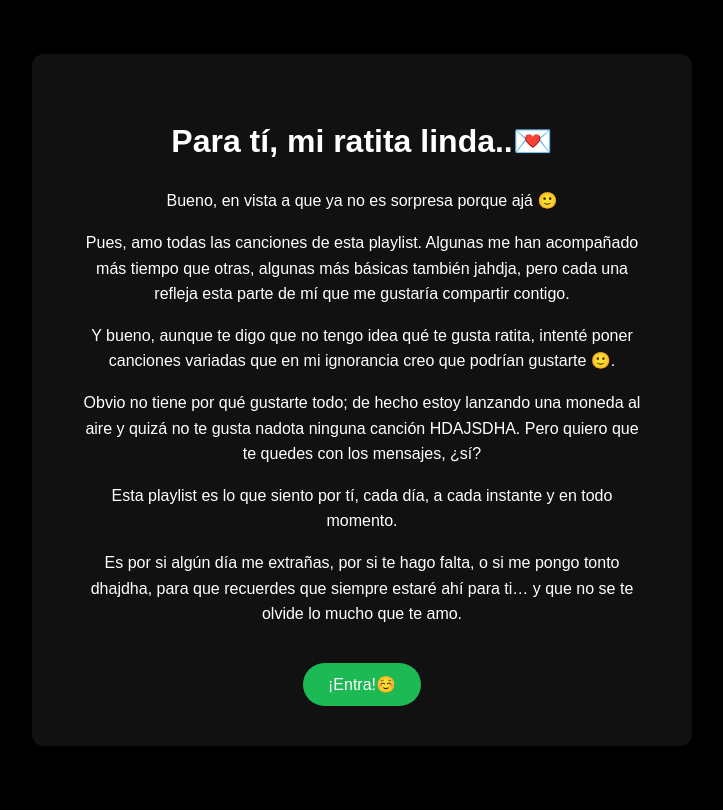
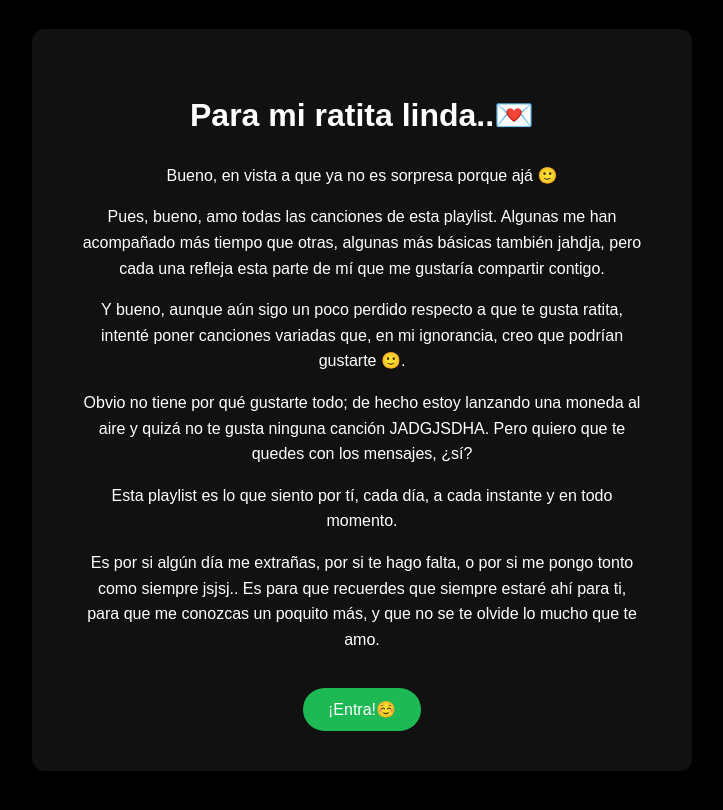
Before and after one commit to jdiegalem1008/playlist-ratita, a plain HTML site: page index.html in a window 1280 px wide. Shown: the top 810 px of the page, without its empty margins (278-1001 px from the left). Drawn offline with Linux system fonts and the light colour scheme.

Commit message:
Update index.html

```diff
--- a/index.html
+++ b/index.html
@@ -20,24 +20,24 @@
 
 <div class="carta">
 
-<h1>Para tí, mi ratita linda..💌</h1>
+<h1>Para mi ratita linda..💌</h1>
 
 <p>
 Bueno, en vista a que ya no es sorpresa porque ajá 🙂</p>
 
 <p>
-Pues, amo todas las canciones de esta playlist. Algunas me han acompañado más tiempo que otras,
+Pues, bueno, amo todas las canciones de esta playlist. Algunas me han acompañado más tiempo que otras,
 algunas más básicas también jahdja, pero cada una refleja esta parte de mí que me gustaría compartir contigo.
 </p>
 
 <p>
-Y bueno, aunque te digo que no tengo idea qué te gusta ratita, intenté poner canciones variadas
-que en mi ignorancia creo que podrían gustarte 🙂.
+Y bueno, aunque aún sigo un poco perdido respecto a que te gusta ratita, intenté poner canciones variadas
+que, en mi ignorancia, creo que podrían gustarte 🙂.
 </p>
 
 <p>
 Obvio no tiene por qué gustarte todo; de hecho estoy lanzando una moneda al aire
-y quizá no te gusta nadota ninguna canción HDAJSDHA. Pero quiero que te quedes con los mensajes, ¿sí?
+y quizá no te gusta ninguna canción JADGJSDHA. Pero quiero que te quedes con los mensajes, ¿sí?
 </p>
 
 <p>
@@ -45,8 +45,9 @@ Esta playlist es lo que siento por tí, cada día, a cada instante y en todo mom
 </p>
 
 <p>
-Es por si algún día me extrañas, por si te hago falta, o si me pongo tonto dhajdha,
-para que recuerdes que siempre estaré ahí para ti… y que no se te olvide lo mucho que te amo.
+Es por si algún día me extrañas, por si te hago falta, o por si me pongo tonto como siempre jsjsj..
+Es para que recuerdes que siempre estaré ahí para ti, para que me conozcas un poquito más,
+y que no se te olvide lo mucho que te amo.
 </p>
 
 <button id="abrir">¡Entra!☺️ </button>
@@ -73,6 +74,12 @@ src="dssyudadhavhdgha.png">
 Porque mis palabras no alcanzan para decirte todo lo que siento por tí..
 </p>
 
+<div class="controles-playlist">
+
+<span id="aleatorio">🔀</span>
+<span id="verFavoritas">❤️</span>
+
+</div>
 <p class="meta">
 Playlist de Juancito•
 <span id="cantidad"></span> canciones
@@ -95,10 +102,6 @@ Playlist de Juancito•
 </div>
 
 <input id="buscar" placeholder="Buscar canción, artista o álbum...">
-
-<button id="aleatorio">🔀</button>
-
-<button id="verFavoritas">❤️</button>
 
 <div class="cabecera">
 
```
